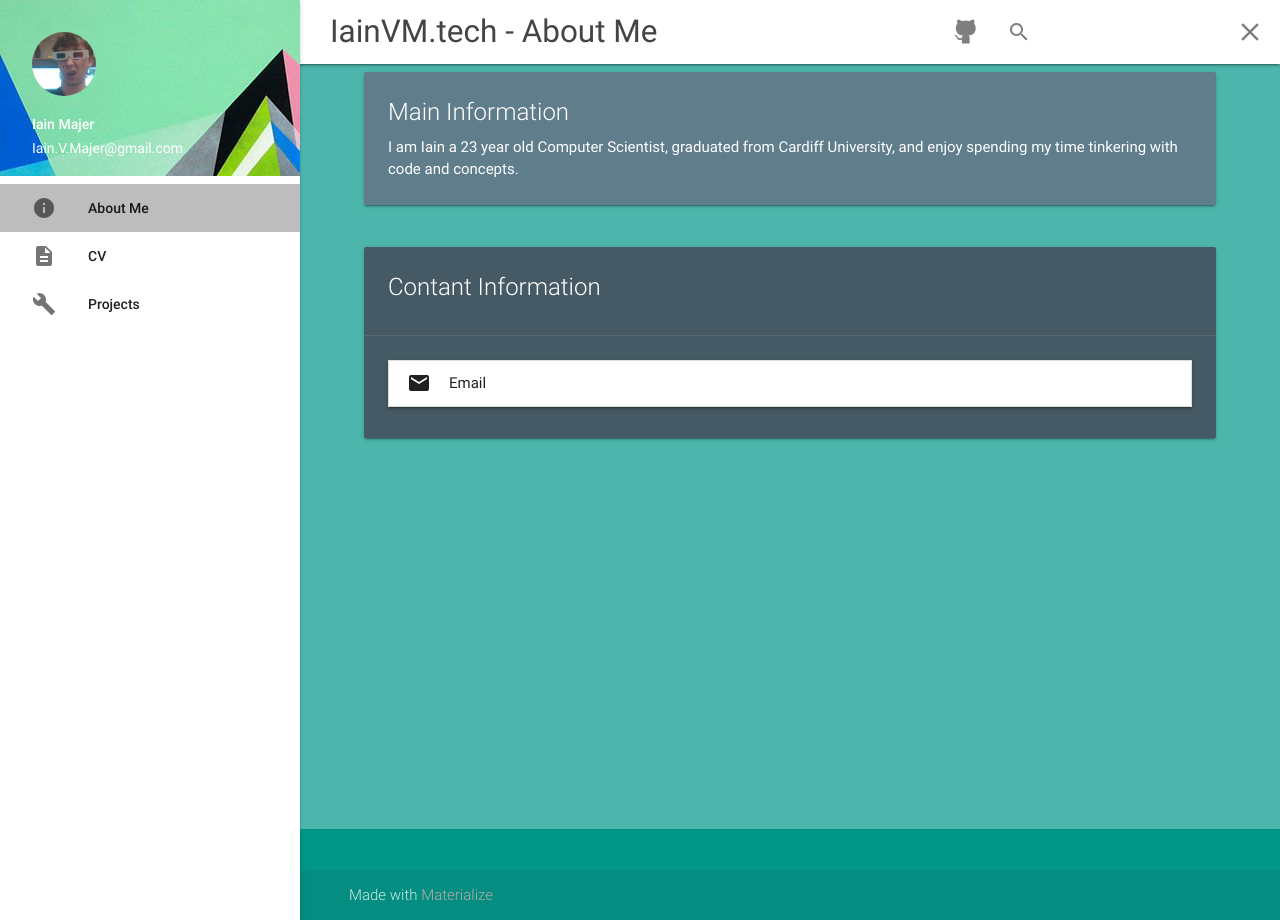
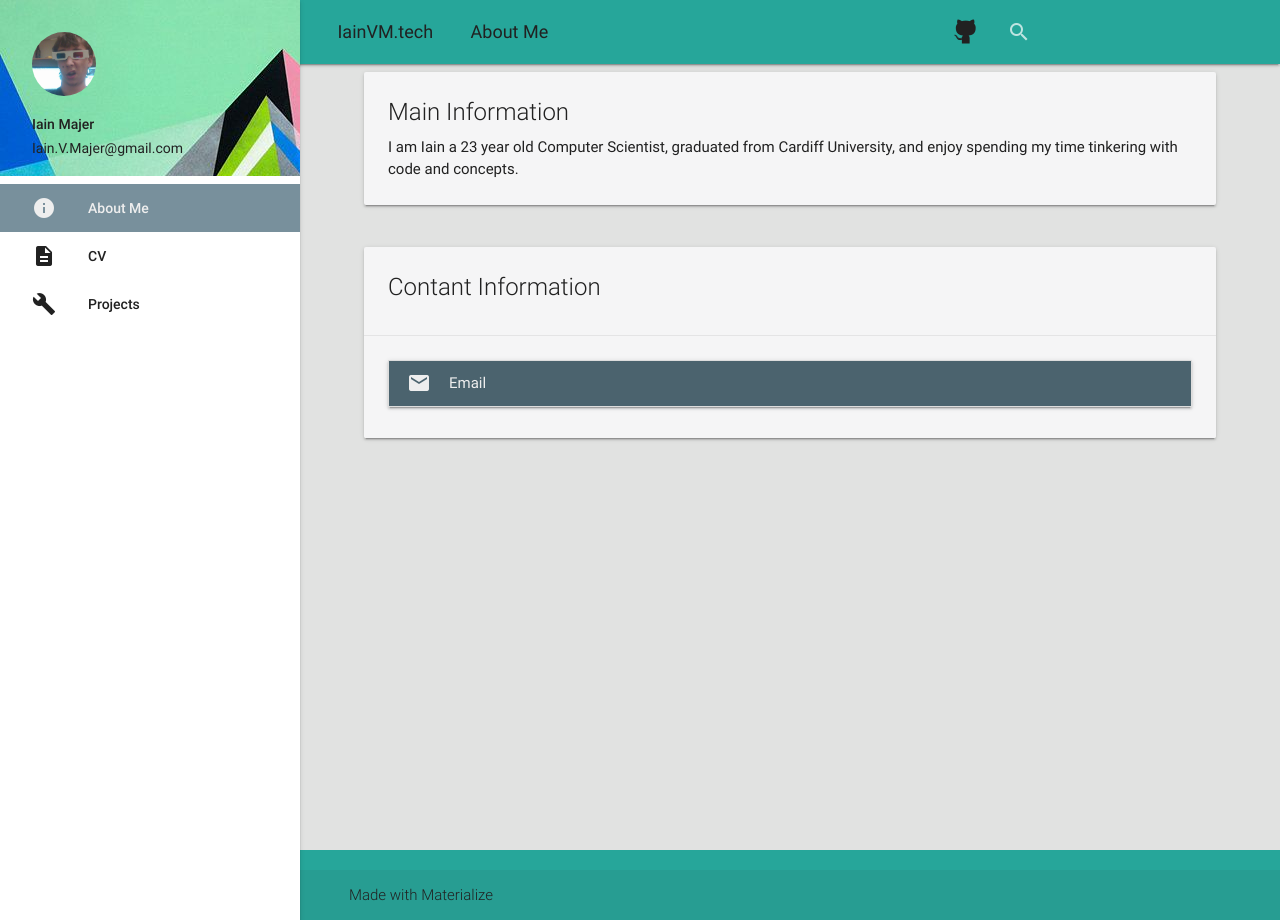
Before and after one commit to IainVM/portfolio, a Node server app: page /about in a window 1280 px wide. Run offline with Node 20, Linux system fonts and the light colour scheme; style sheets or scripts are compiled from the project's sources; some libraries are stand-ins or nearby versions.

Commit message:
Changed colour scheme

```diff
--- a/public/css/main.css
+++ b/public/css/main.css
@@ -1,17 +1,52 @@
+.pmain {
+  background-color: #26a69a;
+  color: #212121; }
+
+.plight {
+  background-color: #64d8cb;
+  color: #212121; }
+
+.pdark {
+  background-color: #00766c;
+  color: #eee; }
+
+.smain {
+  background-color: #78909c;
+  color: #212121; }
+
+.slight {
+  background-color: #a7c0cd;
+  color: #212121; }
+
+.sdark {
+  background-color: #4b636e;
+  color: #eee; }
+
+.backing {
+  background-color: #E1E2E1; }
+
+.lbacking {
+  background-color: #F5F5F6; }
+
+.dtext {
+  color: #212121 !important; }
+
+.atext {
+  color: #4b636e; }
+
+.ltext {
+  color: #eee !important; }
+
 .nav-wrapper, #main, footer {
   padding-left: 300px; }
 
 body {
   display: flex;
   min-height: 100vh;
-  flex-direction: column;
-  background-color: #4db6ac; }
+  flex-direction: column; }
 
-.button-collapse {
-  color: #26a69a; }
-
-.shaded {
-  color: rgba(0, 0, 0, 0.5) !important; }
+.socicon-github {
+  line-height: 56px; }
 
 nav .brand-logo {
   color: #444;
--- a/scss/home.scss
+++ b/scss/home.scss
@@ -18,6 +18,7 @@
         top: 10%;
     }
 }
+
 @media only screen and (max-width: 600px) {
     #index-banner .section {
         top: 0;
--- a/scss/main.scss
+++ b/scss/main.scss
@@ -1,3 +1,55 @@
+// Color Scheme
+.pmain{
+    background-color: #26a69a;
+    color: #212121;
+}
+
+.plight{
+    background-color: #64d8cb;
+    color:#212121;
+}
+
+.pdark{
+    background-color: #00766c;
+    color:#eee;
+}
+
+.smain{
+    background-color: #78909c;
+    color: #212121;
+}
+
+.slight{
+    background-color: #a7c0cd;
+    color:#212121;
+}
+
+.sdark{
+    background-color: #4b636e;
+    color:#eee;
+}
+
+.backing{
+    background-color: #E1E2E1;
+}
+
+.lbacking{
+    background-color:#F5F5F6;
+}
+
+.dtext{
+    color: #212121 !important;
+}
+
+.atext{
+    color:#4b636e;
+}
+
+.ltext{
+    color:#eee !important;
+}
+
+
 .nav-wrapper, #main, footer {
     padding-left: 300px;
 }
@@ -6,15 +58,10 @@
     display: flex;
     min-height: 100vh;
     flex-direction: column;
-    background-color: #4db6ac;
 }
 
-.button-collapse {
-    color: #26a69a;
-}
-
-.shaded {
-    color: rgba(0, 0, 0, .5) !important
+.socicon-github{
+    line-height: 56px;
 }
 
 nav{
--- a/views/about.pug
+++ b/views/about.pug
@@ -8,27 +8,27 @@
 
 block content
     //- Description of myself
-    div(class="row")
-        div(class="col s12")
-            div(class="card blue-grey")
-                div(class="card-content white-text")
-                    span(class="card-title") Main Information
-                    p I am #{site.contact.first_name} a #{age} year old Computer Scientist, graduated from Cardiff University, and enjoy spending my time tinkering with code and concepts.
+    div.row
+        div.col.s12
+            div.card.lbacking
+                div.card-content
+                    span.card-title.dtext Main Information
+                    p.atext I am #{site.contact.first_name} a #{age} year old Computer Scientist, graduated from Cardiff University, and enjoy spending my time tinkering with code and concepts.
 
     //- Contact Information
-    div(class="row")
-        div(class="col s12")
-            div(class="card blue-grey darken-2")
-                div(class="card-content white-text")
-                    span(class="card-title") Contant Information
-                div(class="card-action")
-                    ul(class="collapsible" data-collapsible="accordion")
+    div.row
+        div.col.s12
+            div.card.lbacking
+                div.card-content
+                    span.dtext.card-title Contant Information
+                div.card-action
+                    ul.collapsible(data-collapsible="accordion")
                         li
-                            div(class="collapsible-header")
-                                i(class="material-icons") email
+                            div.collapsible-header.sdark
+                                i.material-icons email
                                 | Email
-                            div(class="collapsible-body")
-                                span(class="valign-wrapper")
-                                    a(class="black-text valign-wrapper" href="mailto:#{site.contact.email}")
-                                        i(class="material-icons") send
+                            div.collapsible-body
+                                span.valign-wrapper
+                                    a.dtext.valign-wrapper(href="mailto:#{site.contact.email}")
+                                        i.material-icons send
                                         | #{site.contact.email}
--- a/views/home.pug
+++ b/views/home.pug
@@ -7,11 +7,11 @@
     div#index-banner.parallax-container
         div.section
             div.container
-                h1.header.center.teal-text.text-lighten-2 Porting Iain to the Internet
+                h1.header.center.ltext Porting Iain to the Internet
                 div.row.center
                     h5.header.col.s12.light A showcase/blog for personal projects
                 div.row.center
-                    a#download-button.btn-large.hoverable.waves-effect.waves-light.teal.lighten-1(href="/about") About Me
+                    a#download-button.btn-large.hoverable.waves-effect.waves-light.smain(href="/about") About Me
         div.parallax
             img(src="images/background1.jpg" alt="Unsplashed background img 1")
 
--- a/views/templates/buttons.pug
+++ b/views/templates/buttons.pug
@@ -1,6 +1,6 @@
 //- The buttons that will display on the side navigation bar
 each button in site.navi
     li
-        a.waves-effect(class=(url == button.url ? "grey lighten-1" : "") href=button.url)
-            i.material-icons=button.icon
+        a.waves-effect(class=(url == button.url ? "smain ltext" : "dtext") href=button.url)
+            i.material-icons.left(class=(url == button.url ? "ltext" : "dtext"))=button.icon
             | #{button.label}
--- a/views/templates/footer.pug
+++ b/views/templates/footer.pug
@@ -1,8 +1,8 @@
 //- Footer of the website
-footer(class="page-footer teal")
-    div(class="container")
-        div(class="row")
-            div(class="col 16 s12")
-    div(class="footer-copyright")
-        div(class="container") Made with
-            a(class="brown-text text-lighten-3" href="http://materializecss.com") Materialize
+footer.page-footer.pmain
+    //- div.container
+        div.row
+            div.col.s12
+    div.footer-copyright
+        div.container.dtext Made with
+            a.dtext(href="http://materializecss.com") Materialize
--- a/views/templates/main.pug
+++ b/views/templates/main.pug
@@ -16,7 +16,7 @@
     //- Page specific styles
     block style
 
-  body
+  body.backing
     //- Navigation
     include topbar.pug
     include navi.pug
--- a/views/templates/navi.pug
+++ b/views/templates/navi.pug
@@ -1,14 +1,14 @@
 //- Side navigation bar for the website
 
-ul(id="slide-out" class="fixed side-nav")
+ul#slide-out.fixed.side-nav
     li
-        div(class="userView")
-            div(class="background")
+        div.userView
+            div.background
                 img(src="/images/test.jpg")
             a(href="#")
-                img( class="circle" src="/images/prof.jpg")
+                img.circle(src="/images/prof.jpg")
             a(href="#")
-                span(class="white-text name") #{site.contact.name}
+                span.dtext.name #{site.contact.name}
             a(href="mailto:#{site.contact.email}")
-                span(class="white-text email") #{site.contact.email}
+                span.dtext.email #{site.contact.email}
     include buttons
--- a/views/templates/topbar.pug
+++ b/views/templates/topbar.pug
@@ -1,20 +1,21 @@
 //- TopBar
-div(class="navbar-fixed")
-    nav(class="white" role="navigation")
-        div(class="nav-wrapper")
-            a(href="#" data-activates="slide-out" class="button-collapse")
-                i(class="material-icons") menu
-            a(href="/" id="logo-containger" class="brand-logo") #{site.name} - #{title}
+div.navbar-fixed
+    nav.pmain(role="navigation")
+        div.nav-wrapper
+            a.button-collapse.pmain(href="#" data-activates="slide-out")
+                i.material-icons menu
+            a.breadcrumb.hide-on-small-only.pmain(href="/") #{site.name}
+            a.breadcrumb.pmain(href="") #{title}
 
-            ul(class="right")
+            ul.right
                 li
-                    div(class="valign-wrapper")
+                    div.valign-wrapper
                         a(href="#{site.contact.github}")
-                            i(class="shaded socicon-github")
-                li(class="hide-on-med-and-down")
+                            i.shaded.socicon-github.pmain
+                li.hide-on-med-and-down
                     form
-                        div(class="input-field")
-                            input(id="search" type="search" required)
-                            label(class="label-icon" for="search")
-                                i(class="shaded material-icons") search
-                            i(class="shaded material-icons") close
+                        div.input-field
+                            input#search(type="search" required)
+                            label.label-icon(for="search")
+                                i.shaded.material-icons search
+                            i.shaded.material-icons close
```
Also changed, not shown: 2 other files.
